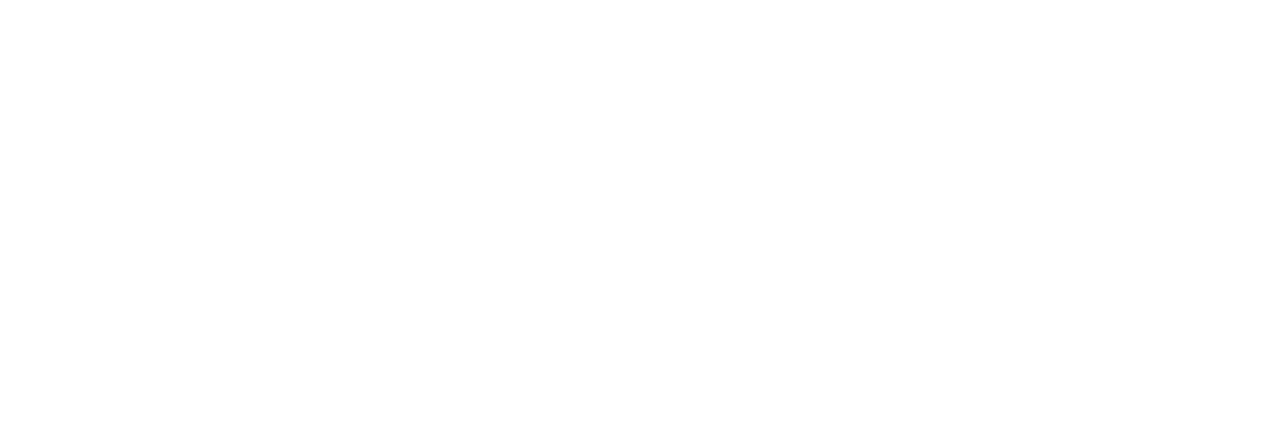
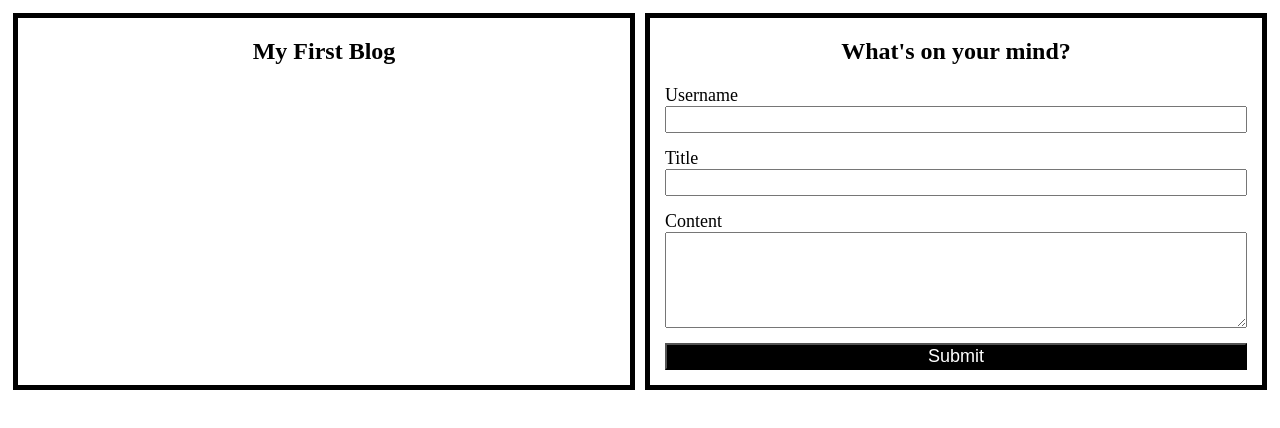
Before and after one commit to mattm479/my-blog, a plain HTML site: page index.html in a window 1280 px wide. Drawn offline with Linux system fonts and the light colour scheme.

Commit message:
Creating form and storing form data in localStorage

```diff
--- a/assets/css/form.css
+++ b/assets/css/form.css
@@ -0,0 +1,35 @@
+main {
+    display: flex;
+    flex-wrap: wrap;
+}
+
+section {
+    flex: 1;
+    margin: 5px;
+    border: 5px solid black;
+}
+
+h1, h2 {
+    text-align: center;
+}
+
+form {
+    margin: 15px;
+}
+
+.form-element {
+    display: flex;
+    flex-wrap: wrap;
+    flex-direction: column;
+    margin-bottom: 15px;
+}
+
+label, input, button {
+    font-size: 18px;
+}
+
+button {
+    width: 100%;
+    background-color: black;
+    color: white;
+}
--- a/assets/js/form.js
+++ b/assets/js/form.js
@@ -0,0 +1,19 @@
+document.getElementById("blog-entry-form").addEventListener("submit", function (event) {
+    event.preventDefault();
+    console.log(event);
+    const username = event.target.elements.username.value;
+    const title = event.target.elements.title.value;
+    const content = event.target.elements.content.value;
+    const blogEntry = {
+        "username": username,
+        "title": title,
+        "content": content
+    };
+
+    let currentEntries = JSON.parse(localStorage.getItem("blog-entries"));
+    if (currentEntries === null) localStorage.setItem("blog-entries", JSON.stringify([ blogEntry ]));
+    else {
+        currentEntries.unshift(blogEntry);
+        localStorage.setItem("blog-entries", JSON.stringify(currentEntries));
+    }
+});
--- a/index.html
+++ b/index.html
@@ -7,8 +7,32 @@
     <link rel="stylesheet" href="assets/css/form.css" />
 </head>
 <body>
-    <header></header>
-    <main></main>
+    <header>
+        <div></div>
+    </header>
+    <main>
+        <section id="graphic">
+            <h1>My First Blog</h1>
+        </section>
+        <section id="form">
+            <h2>What's on your mind?</h2>
+            <form id="blog-entry-form" name="blog-entry-form" method="post">
+                <div class="form-element">
+                    <label for="username">Username</label>
+                    <input type="text" id="username" name="username" />
+                </div>
+                <div class="form-element">
+                    <label for="title">Title</label>
+                    <input type="text" id="title" name="title" />
+                </div>
+                <div class="form-element">
+                    <label for="content">Content</label>
+                    <textarea id="content" name="content" rows="6" cols="50"></textarea>
+                </div>
+                <button type="submit">Submit</button>
+            </form>
+        </section>
+    </main>
     <footer></footer>
     <script src="assets/js/logic.js"></script>
     <script src="assets/js/form.js"></script>
```
